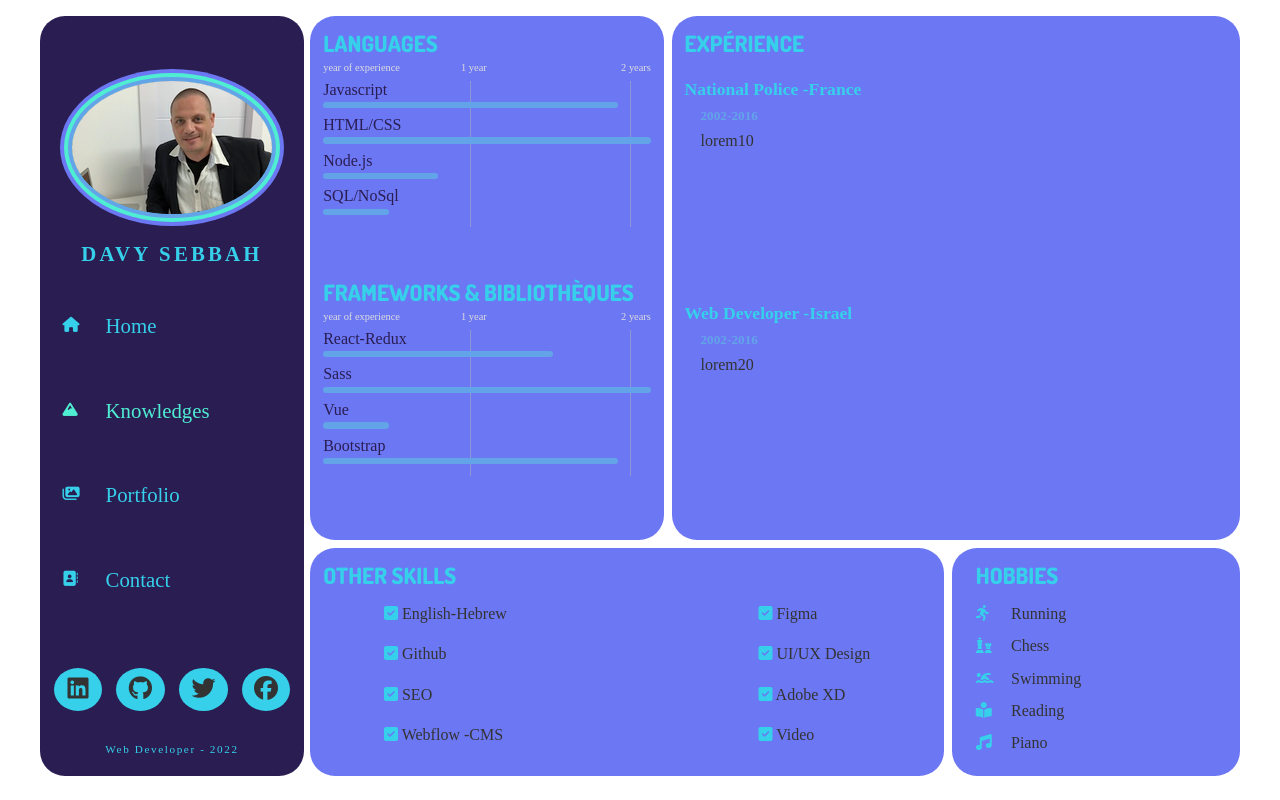
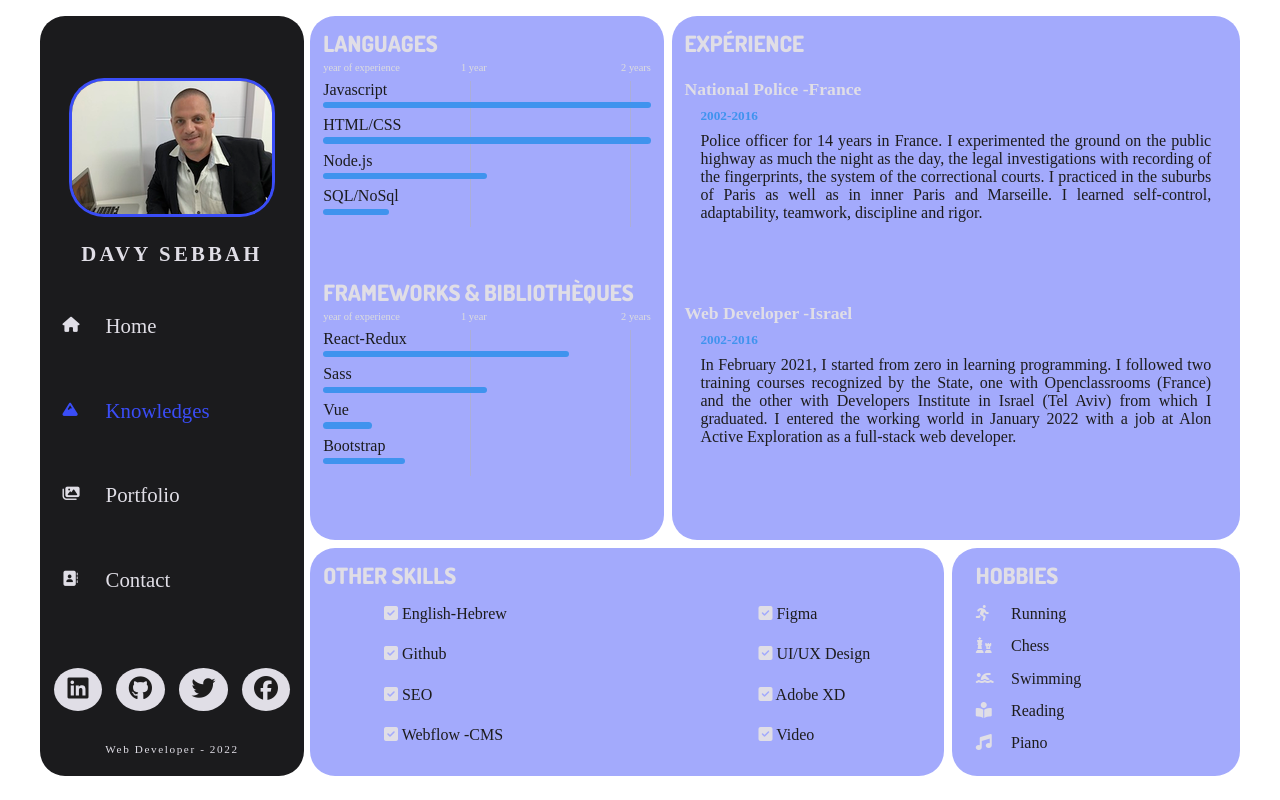
Before and after one commit to DavyHaYehoudi/MyCV, a React (Create React App) app in the folder mycv/: page /knowledges in a window 1280 px wide. Built offline with nearby package versions, Linux system fonts and the light colour scheme; a web font is replaced by a local one.

Commit message:
ajustements

```diff
--- a/mycv/src/components/Navigation.js
+++ b/mycv/src/components/Navigation.js
@@ -59,7 +59,7 @@ const Navigation = () => {
                         </a>
                     </li>
                     <li>
-                        <a href='https://www.facebook.com/davy.sebbah.9/' target="_blank" rel="noopener noreferrer">
+                        <a href='https://www.linkedin.com/in/davy-sebbah-2a2b4620b/' target="_blank" rel="noopener noreferrer">
                         <i className='fab fa-facebook'></i>
                         </a>
                     </li>
--- a/mycv/src/components/knowledges.js/Experience.js
+++ b/mycv/src/components/knowledges.js/Experience.js
@@ -7,12 +7,12 @@ const Experience = () => {
             <div className='exp-1'>
                 <h4>National Police -France</h4>
                 <h5>2002-2016</h5>
-                <p>lorem10</p>
+                <p>Police officer for 14 years in France. I experimented the ground on the public highway as much the night as the day, the legal investigations with recording of the fingerprints, the system of the correctional courts. I practiced in the suburbs of Paris as well as in inner Paris and Marseille. I learned self-control, adaptability, teamwork, discipline and rigor.</p>
             </div>
             <div className='exp-2'>
                 <h4>Web Developer -Israel</h4>
                 <h5>2002-2016</h5>
-                <p>lorem20</p>
+                <p>In February 2021, I started from zero in learning programming.  I followed two training courses recognized by the State, one with Openclassrooms (France) and the other with Developers Institute in Israel (Tel Aviv) from which I graduated. I entered the working world in January 2022 with a job at Alon Active Exploration as a full-stack web developer.</p>
             </div>
         </div>
     );
--- a/mycv/src/components/knowledges.js/Languages.js
+++ b/mycv/src/components/knowledges.js/Languages.js
@@ -4,17 +4,17 @@ import ProgressBar from './ProgressBar';
 const Languages = () => {
 
     const[languages, setLanguages]=useState([
-        {id:1, value:"Javascript", xp:1.8},
+        {id:1, value:"Javascript", xp:2},
         {id:2, value:"HTML/CSS", xp:2},
-        {id:3, value:"Node.js", xp:0.7},
+        {id:3, value:"Node.js", xp:1},
         {id:4, value:"SQL/NoSql", xp:0.4},
     ])
 
     const[frameworks, setFrameworks]=useState([
-        {id:1, value: "React-Redux", xp:1.4},
-        {id:2, value: "Sass", xp:2},
-        {id:3, value: "Vue", xp:.4},
-        {id:4, value: "Bootstrap", xp:1.8},
+        {id:1, value: "React-Redux", xp:1.5},
+        {id:2, value: "Sass", xp:1},
+        {id:3, value: "Vue", xp:.3},
+        {id:4, value: "Bootstrap", xp:0.5},
     ])
 
     return (
--- a/mycv/src/pages/Contact.js
+++ b/mycv/src/pages/Contact.js
@@ -29,7 +29,7 @@ const Contact = () => {
                                    <i
                                     title='Copy email adress'
                                     style={{marginLeft:'20px'}}
-                                    class="fa-solid fa-clone clickInput"
+                                    class="fa-regular fa-clone clickInput"
                                     data-clipboard-action="copy"
                                     data-clipboard-target=".target"
                                     onClick={() => {alert('mail pasted')}}>
@@ -43,13 +43,13 @@ const Contact = () => {
                     <div className='socialNetwork'>
                         <ul>
 
-                                <a href='' target="_blank" rel='noopener noreferrer'>
+                                <a href='https://www.linkedin.com/in/davy-sebbah-2a2b4620b/' target="_blank" rel='noopener noreferrer'>
                                     <h4>LinkedIn</h4>
                                     <i className='fab fa-linkedin'></i>
                                 </a>
 
 
-                                <a href='' target="_blank" rel='noopener noreferrer'>
+                                <a href='https://github.com/DavyHaYehoudi?tab=repositories' target="_blank" rel='noopener noreferrer'>
                                     <h4>Github</h4>
                                     <i className='fab fa-github'></i>
                                 </a>
@@ -60,7 +60,7 @@ const Contact = () => {
                                     <i className='fab fa-twitter'></i>
                                 </a>
 
-                                <a href='' target="_blank" rel='noopener noreferrer'>
+                                <a href='https://www.linkedin.com/in/davy-sebbah-2a2b4620b/' target="_blank" rel='noopener noreferrer'>
                                     <h4>Facebook</h4>
                                     <i className='fab fa-facebook'></i>
                                 </a>
--- a/mycv/src/styles/_settings.scss
+++ b/mycv/src/styles/_settings.scss
@@ -4,13 +4,20 @@ $font-1: 'Nova Round', cursive;
 $font-2: 'Dosis', sans-serif;
 $font-3: 'Josefin Sans', serif;
 
-$color-1: #2a1d52;
-$color-2: #6C77F4;
-$color-3: rgb(99, 164, 233);
-$color-4: #4FEDD2;
-$color-5: #36D0EA;
+// $color-1: #2a1d52;
+// $color-2: #6C77F4;
+// $color-3: rgb(99, 164, 233);
+// $color-4: #4FEDD2;
+// $color-5: #36D0EA;
+// $white: #ddd;
+// $black: #333;
+$color-1: #1b1b1d;
+$color-2: #0b1ff760;
+$color-3: rgb(63, 147, 238);
+$color-4: #3a4df7;
+$color-5: #e0dee6;
 $white: #ddd;
-$black: #333;
+$black: rgb(29, 28, 28);
 
 $borderRadius: 25px;
 $shadow: 0 1px 3px #333;
--- a/mycv/src/styles/components/_navigation.scss
+++ b/mycv/src/styles/components/_navigation.scss
@@ -28,8 +28,8 @@
       width: 100%;
 
       img {
-        border-radius: 50%;
-        box-shadow: 0 0 0 4px $color-3, 0 0 0 8px $color-4, 0 0 0 12px $color-2;
+        border-radius: 2rem;
+        box-shadow:0 0 0 3px $color-4, 0 0 0 2px $color-2;
       }
       h3 {
         font-size: 1.3rem;
--- a/mycv/src/styles/pages/_home.scss
+++ b/mycv/src/styles/pages/_home.scss
@@ -1,7 +1,7 @@
 .home {
 
   .homeContent {
-    background: linear-gradient(115deg, $color-1 50%, transparent 100%);
+    background: linear-gradient(50deg, $color-1 20%, transparent 100%);
     min-height: $minHeight;
     width: 100%;
     min-height: 500px;
@@ -14,9 +14,9 @@
       position: absolute;
       height: 100%;
       width: inherit;
-      background: url('../../media/bg.jpg') no-repeat center/cover;
+      background: url('../../media/bg.jpg') no-repeat center/contain;
       z-index: -1;
-      filter: brightness(30%);
+      filter: brightness(80%);
     }
 
     .content {
```
Also changed, not shown: 1 other file (tests, documents, lock files or other folders).
